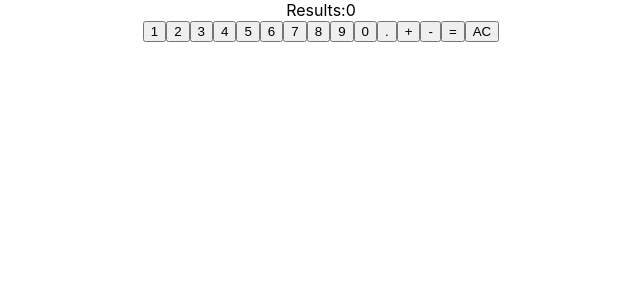
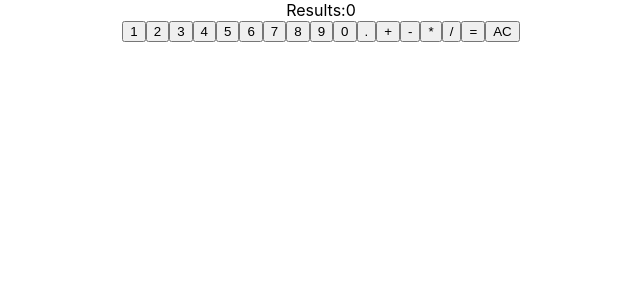
Before and after one commit to DerekPixel/javascript-calculator, a React (Create React App) app: page / in a window 1280 px wide. Shown: the top 300 px of the page, without its empty margins (319-959 px from the left). Built offline with nearby package versions, Linux system fonts and the light colour scheme; the HTML template or start-up script is replaced by a standard one.

Commit message:
added multiply and divide buttons

```diff
--- a/src/components/Buttons.jsx
+++ b/src/components/Buttons.jsx
@@ -179,6 +179,20 @@ const Buttons = ({handleNumber, handleOperations, handleEvalulation, handleClear
         -
       </button>
       <button
+        id='multiply'
+        value='*'
+        onClick={handleOperations}
+      >
+        *
+      </button>
+      <button
+        id='divide'
+        value='/'
+        onClick={handleOperations}
+      >
+        /
+      </button>
+      <button
         id='equals'
         value='='
         onClick={handleEvalulation}
```
